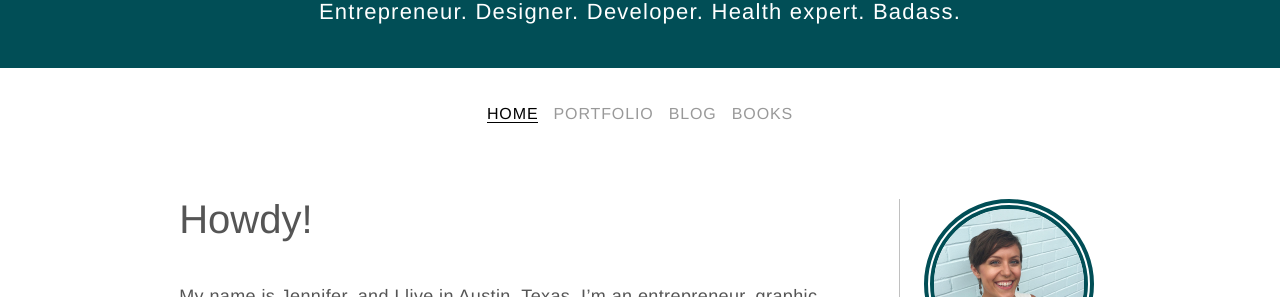
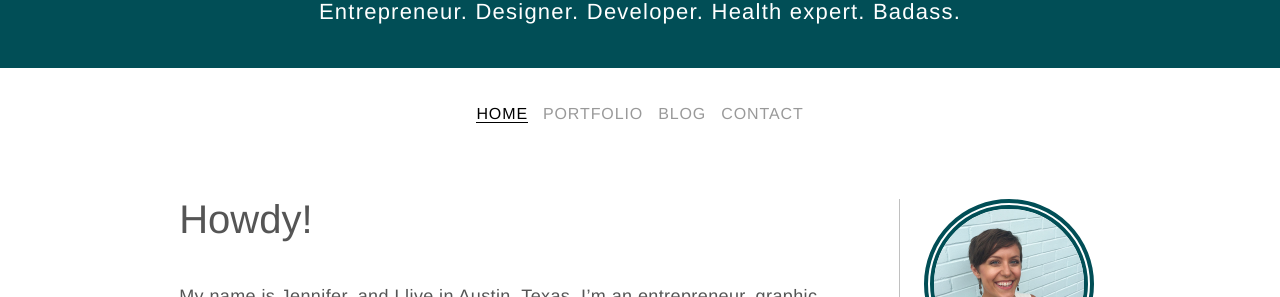
Before and after one commit to jaldoretta/jaldoretta.github.io, a Jekyll site: the page built from index.html, in a window 1280 px wide. Shown: the part 187-484 px from the top of the page. Built offline with Jekyll 4.4.1, drawn with Linux system fonts in a browser that asks for light colours; Markdown is read by kramdown in place of the engine named in the settings.

Commit message:
removed rdiscount from config.yml & added contact link to header

```diff
--- a/_config.yml
+++ b/_config.yml
@@ -4,5 +4,4 @@ description: "I write about startups, feminism, women's health, fertility awaren
 url: "http://localhost:4000"
 
 encoding: "utf-8"
-markdown: rdiscount
 permalink: pretty
--- a/_includes/header.html
+++ b/_includes/header.html
@@ -51,10 +51,10 @@
 	        {% else %}
 	        <li class="nav"><a class="nav-text-link" href="/blog">BLOG</a></li>
 	        {% endif %}
-	        {% if page.url contains "/books" %}
-	        <li class="nav"><a class="nav-text-link active" href="/books">BOOKS</a></li>
+	        {% if page.url contains "/contact" %}
+	        <li class="nav"><a class="nav-text-link active" href="mailto:jaldoretta@gmail.com">CONTACT</a></li>
 	        {% else %}
-	        <li class="nav"><a class="nav-text-link" href="/books">BOOKS</a></li>
+	        <li class="nav"><a class="nav-text-link" href="mailto:jaldoretta@gmail.com">CONTACT</a></li>
 	        {% endif %}
 	    	</ul>
       </nav>
--- a/_includes/header2.html
+++ b/_includes/header2.html
@@ -51,10 +51,10 @@
 	        {% else %}
 	        <li class="nav"><a class="nav-text-link" href="/blog">BLOG</a></li>
 	        {% endif %}
-	        {% if page.url contains "/books" %}
-	        <li class="nav"><a class="nav-text-link active" href="/books">BOOKS</a></li>
+	        {% if page.url contains "/contact" %}
+	        <li class="nav"><a class="nav-text-link active" href="mailto:jaldoretta@gmail.com">CONTACT</a></li>
 	        {% else %}
-	        <li class="nav"><a class="nav-text-link" href="/books">BOOKS</a></li>
+	        <li class="nav"><a class="nav-text-link" href="mailto:jaldoretta@gmail.com">CONTACT</a></li>
 	        {% endif %}
 	    	</ul>
       </nav>
```
